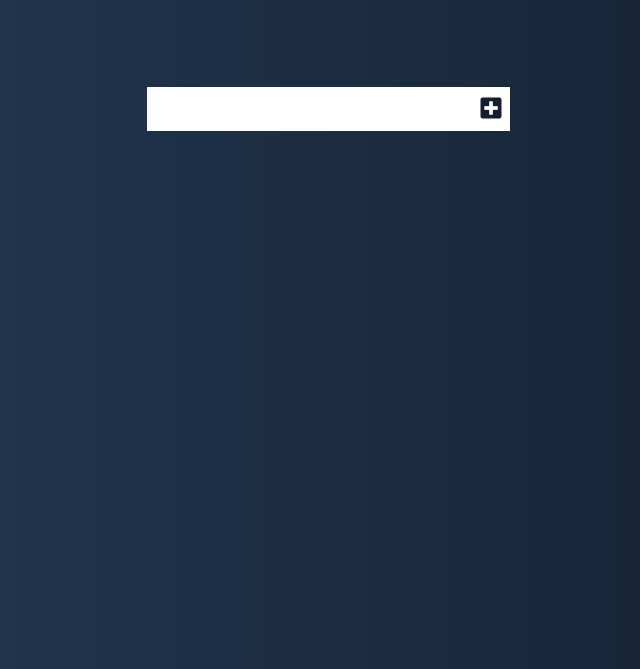
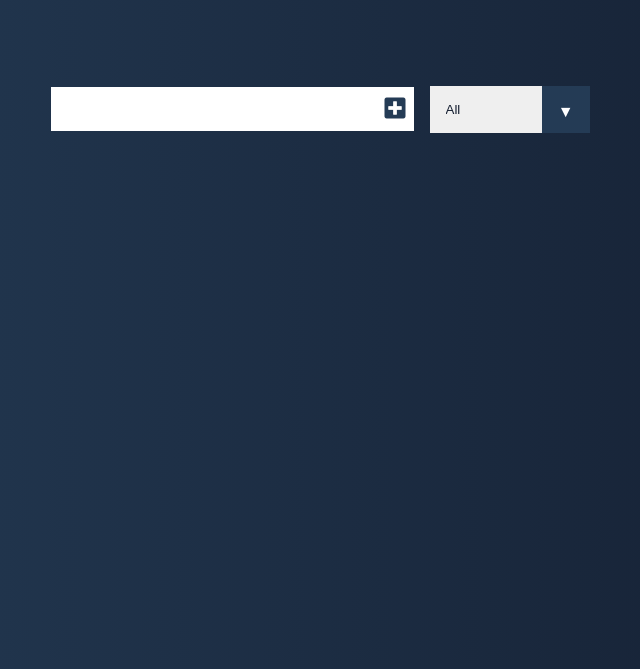
Before and after one commit to payton-burr/todo-list-JS, a plain HTML site: page index.html in a window 1280 px wide. Shown: the part 131-800 px from the top of the page, without its empty margins (312-952 px from the left). Drawn offline with Linux system fonts and the light colour scheme.

Commit message:
added and styled select element

```diff
--- a/index.html
+++ b/index.html
@@ -24,6 +24,14 @@
     <button type="submit" class="todo-button">
       <i class="fas fa-plus-square"></i>
     </button>
+
+    <div class="select">
+      <select name="todos" class="filter-todo">
+        <option value="all">All</option>
+        <option value="complete">Complete</option>
+        <option value="incomplete">Incomplete</option>
+      </select>
+    </div>
   </form>
 
 
--- a/style.css
+++ b/style.css
@@ -13,7 +13,7 @@ body {
     #141e30
   ); /* W3C, IE 10+/ Edge, Firefox 16+, Chrome 26+, Opera 12+, Safari 7+ */
   color: #ffffff;
-  font-family: 'Rubik', sans-serif;
+  font-family: "Rubik", sans-serif;
   min-height: 100vh;
 }
 
@@ -38,14 +38,14 @@ form button {
 }
 
 form button {
-  color: #141e30;
+  color: #243b55;
   background: #ffffff;
   cursor: pointer;
   transition: all 0.3s ease;
 }
 
 form button:hover {
-  background: #141e30;
+  background: #243b55;
   color: #ffffff;
 }
 
@@ -107,3 +107,41 @@ form button:hover {
   transform: translateY(8rem) rotateZ(20deg);
   opacity: 0;
 }
+
+select {
+  -webkit-appearance: none;
+  -moz-appearance: none;
+  appearance: none;
+  outline: none;
+  box-shadow: none;
+  border: none;
+}
+
+.select {
+  margin: 1rem;
+  position: relative;
+  overflow: hidden;
+}
+
+select {
+  color: #141e30;
+  width: 10rem;
+  cursor: pointer;
+  padding: 1rem;
+}
+
+.select::after {
+  content: "\25BC";
+  position: absolute;
+  background: #243b55;
+  top: 0;
+  right: 0;
+  padding: 1rem;
+  pointer-events: none;
+  transition: all 0.3s ease;
+}
+
+.select:hover::after {
+  background: #ffffff;
+  color: #243b55;
+}
```
